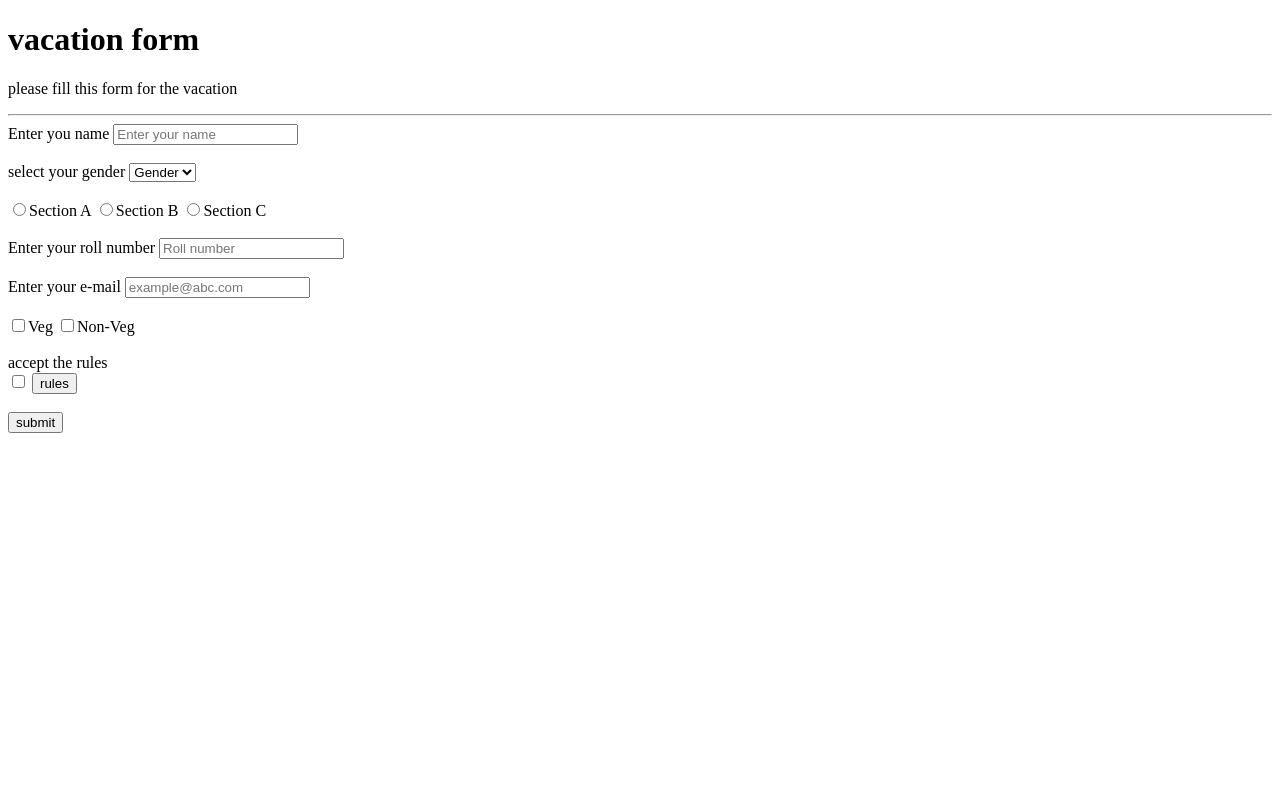
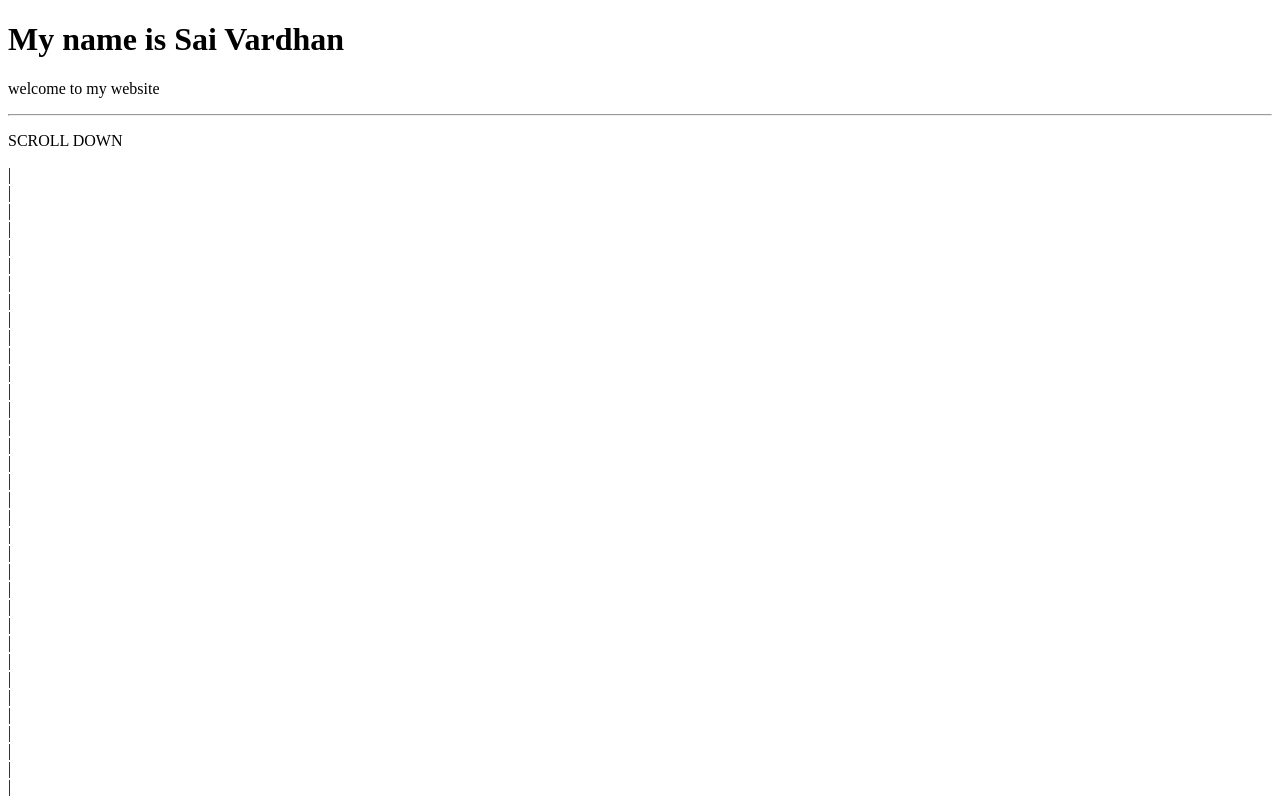
Before and after one commit to saivardhanvemula/first, a plain HTML site: page index.html in a window 1280 px wide. Shown: the top 797 px of the page. Drawn offline with Linux system fonts and the light colour scheme.

Commit message:
Update index.html

```diff
--- a/index.html
+++ b/index.html
@@ -1,46 +1,33 @@
 <!DOCTYPE html>
-<html>
-
+<html lang="en">
 <head>
-  <meta charset="utf-8">
-  <meta name="viewport" content="width=device-width">
-  <title>replit</title>
-  <link href="style.css" rel="stylesheet" type="text/css" />
+    <meta charset="UTF-8">
+    <meta name="viewport" content="width=device-width, initial-scale=1.0">
+    <title>sai vardhan</title>
 </head>
-
 <body>
-  <header>
-    <h1>vacation form</h1>
-    <p>please fill this form for the vacation</p>
-  </header>
-  <hr />
-  <div>
-    <form>
-      <span>Enter you name </span>
-      <input type="text" id="name" placeholder="Enter your name" /><br /><br />
-      <label>select your gender</label>
-      <select>
-        <option>Gender</option>
-        <option>Male</option>
-        <option>Female</option>
-        <option>Other</option>
-      </select><br /><br />
-      <input type="radio" name="sec" />Section A
-      <input type="radio" name="sec" />Section B
-      <input type="radio" name="sec" />Section C <br /><br />
-      <span>Enter your roll number </span>
-      <input type="text" name="roll" placeholder="Roll number" /><br /><br />
-      <span>Enter your e-mail</span>
-      <input type="email" id="email" placeholder='example@abc.com' /><br /><br />
-      <input type="checkbox" name="lunch" value="Veg" />Veg
-      <input type="checkbox" name="lunch" value="Non-Veg" />Non-Veg <br /><br />
-      <span>accept the rules</span><br />
-      <input type="checkbox" value="rules" />
-      <input type="button" value="rules"
-        onclick="alert('rules \n1 No cameras\n 2 one should responsible for their items<l')" /><br /><br />
-      <input type="submit" value="submit" />
-    </form>
-  </div>
+    <h1>My name is Sai Vardhan</h1>
+    <p>welcome to my website</p><hr>
+    <p>SCROLL DOWN</p>|
+    <br>|<br>|<br>|<br>|<br>|<br>|<br>|<br>|<br>|<br>|<br>|<br>|
+    <br>|<br>|<br>|<br>|<br>|<br>|<br>|<br>|<br>|<br>|<br>|<br>|
+    <br>|<br>|<br>|<br>|<br>|<br>|<br>|<br>|<br>|<br>|<br>|<br>|
+    <br>|<br>|<br>|<br>|<br>|<br>|<br>|<br>|<br>|<br>|<br>|<br>|
+    <br>|<br>|<br>|<br>|<br>|<br>|<br>|<br>|<br>|<br>|<br>|<br>|
+    <br>|<br>|<br>|<br>|<br>|<br>|<br>|<br>|<br>|<br>|<br>|<br>|
+    <br>|<br>|<br>|<br>|<br>|<br>|<br>|<br>|<br>|<br>|<br>|<br>|
+    <br>|<br>|<br>|<br>|<br>|<br>|<br>|<br>|<br>|<br>|<br>|<br>|
+    <br>|<br>|<br>|<br>|<br>|<br>|<br>|<br>|<br>|<br>|<br>|<br>|
+    <br>|<br>|<br>|<br>|<br>|<br>|<br>|<br>|<br>|<br>|<br>|<br>|
+    <br>|<br>|<br>|<br>|<br>|<br>|<br>|<br>|<br>|<br>|<br>|<br>|
+    <br>|<br>|<br>|<br>|<br>|<br>|<br>|<br>|<br>|<br>|<br>|<br>|
+    <br>|<br>|<br>|<br>|<br>|<br>|<br>|<br>|<br>|<br>|<br>|<br>|
+    <br>|<br>|<br>|<br>|<br>|<br>|<br>|<br>|<br>|<br>|<br>|<br>|
+    <br>|<br>|<br>|<br>|<br>|<br>|<br>|<br>|<br>|<br>|<br>|<br>|
+    <br>|<br>|<br>|<br>|<br>|<br>|<br>|<br>|<br>|<br>|<br>|<br>|
+    <br>|<br>|<br>|<br>|<br>|<br>|<br>|<br>|<br>|<br>|<br>|<br>|
+    <br>
+    <hr>
+    <p><strong><u>have a nice day</u></strong></p>
 </body>
-
 </html>
```
